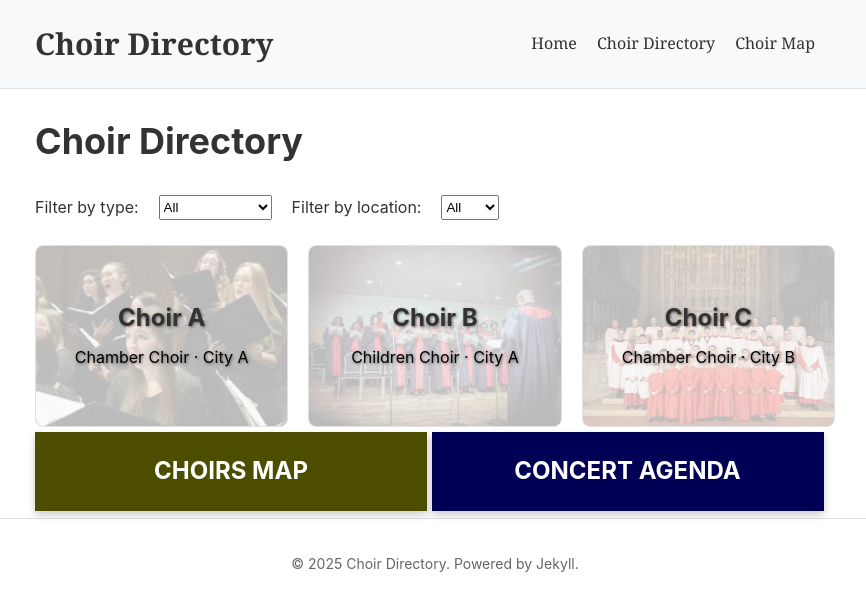
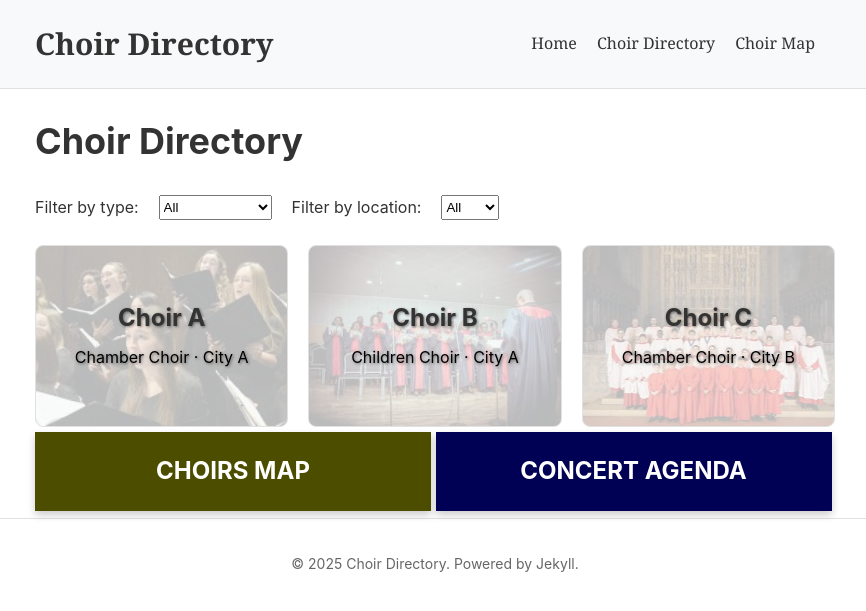
Before and after one commit to jllobera/choir-directory, a Jekyll site: the page built from directory.html, in a window 1280 px wide. Shown: the top 611 px of the page, without its empty margins (205-1071 px from the left). Built offline with Jekyll 4.4.1, drawn with Linux system fonts in a browser that asks for light colours; a script that is not in the unit is left out.

Commit message:
Update directory.html

```diff
--- a/directory.html
+++ b/directory.html
@@ -52,8 +52,8 @@ title: Choir Directory
 
 
 <!-- Include the buttons -->
-{% include choir-map-button.html button-width-desktop="49%" %}
-{% include concert-agenda-button.html button-width-desktop="49%" %}
+{% include choir-map-button.html button-width-desktop="49.5%" %}
+{% include concert-agenda-button.html button-width-desktop="49.5%" %}
 
 <script>
   document.querySelectorAll("#filter-type, #filter-location").forEach(filter => {
```
